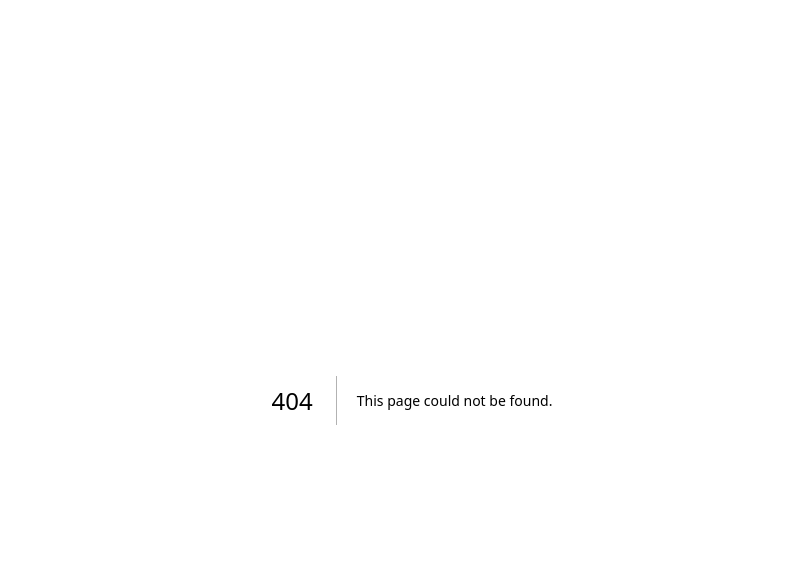
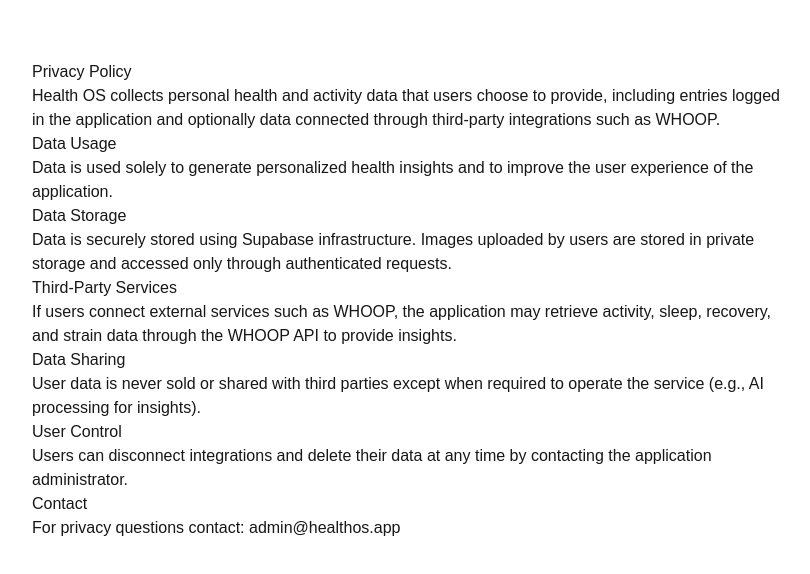
Before and after one commit to Sofiakik/health-os, a Next.js app: page /privacy in a window 1280 px wide. Before the commit this address had no page. Shown: the top 574 px of the page, without its empty margins (228-1038 px from the left). Built offline with nearby package versions, Linux system fonts and the light colour scheme.

Commit message:
Add privacy policy for WHOOP OAuth

```diff
--- /dev/null
+++ b/app/privacy/page.tsx
@@ -0,0 +1,50 @@
+export default function Privacy() {
+    return (
+      <div style={{ maxWidth: 800, margin: "40px auto", padding: 20 }}>
+        <h1>Privacy Policy</h1>
+
+        <p>
+          Health OS collects personal health and activity data that users choose
+          to provide, including entries logged in the application and optionally
+          data connected through third-party integrations such as WHOOP.
+        </p>
+
+        <h2>Data Usage</h2>
+        <p>
+          Data is used solely to generate personalized health insights and to
+          improve the user experience of the application.
+        </p>
+
+        <h2>Data Storage</h2>
+        <p>
+          Data is securely stored using Supabase infrastructure. Images uploaded
+          by users are stored in private storage and accessed only through
+          authenticated requests.
+        </p>
+
+        <h2>Third-Party Services</h2>
+        <p>
+          If users connect external services such as WHOOP, the application may
+          retrieve activity, sleep, recovery, and strain data through the WHOOP
+          API to provide insights.
+        </p>
+
+        <h2>Data Sharing</h2>
+        <p>
+          User data is never sold or shared with third parties except when
+          required to operate the service (e.g., AI processing for insights).
+        </p>
+
+        <h2>User Control</h2>
+        <p>
+          Users can disconnect integrations and delete their data at any time by
+          contacting the application administrator.
+        </p>
+
+        <h2>Contact</h2>
+        <p>
+          For privacy questions contact: admin@healthos.app
+        </p>
+      </div>
+    );
+  }
```
